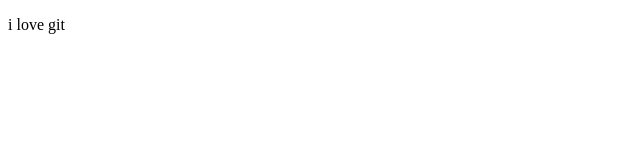
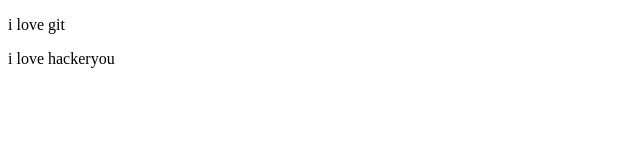
Before and after one commit to RomanMahar/HY-omarrahman-testing, a plain HTML site: page index.html in a window 1280 px wide. Shown: the full height of the page, 0-640 px from the left. Drawn offline with Linux system fonts and the light colour scheme.

Commit message:
I added a line about how much i love hacker you

```diff
--- a/index.html
+++ b/index.html
@@ -6,5 +6,6 @@
 </head>
 <body>
 	<p>i love git</p>
+	<p>i love hackeryou</p>
 </body>
 </html>
```
